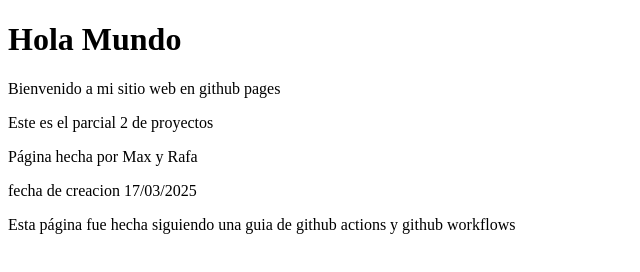
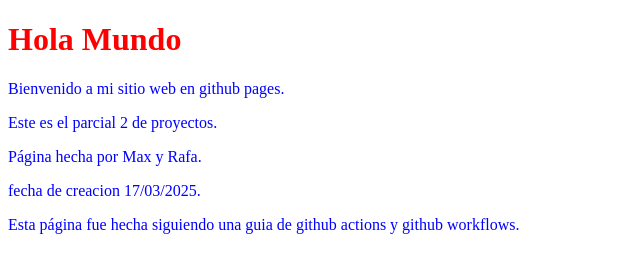
Before and after one commit to RafaelHdez/parcial2-pruebas, a plain HTML site: page index.html in a window 1280 px wide. Shown: the whole page, without its empty margins (0-640 px from the left). Drawn offline with Linux system fonts and the light colour scheme.

Commit message:
Added styles and changes to index

```diff
--- a/index.html
+++ b/index.html
@@ -4,13 +4,14 @@
     <meta charset="UTF-8">
     <meta name="viewport" content="width=device-width, initial-scale=1.0">
     <title>Document</title>
+    <link rel="stylesheet" href="style.css">
 </head>
 <body>
     <h1>Hola Mundo</h1>
-    <p>Bienvenido a mi sitio web en github pages</p>
-    <p>Este es el parcial 2 de proyectos</p>
-    <p>Página hecha por Max y Rafa</p>
-    <p>fecha de creacion 17/03/2025</p>
-    <p>Esta página fue hecha siguiendo una guia de github actions y github workflows</p>
+    <p>Bienvenido a mi sitio web en github pages.</p>
+    <p>Este es el parcial 2 de proyectos.</p>
+    <p>Página hecha por Max y Rafa.</p>
+    <p>fecha de creacion 17/03/2025.</p>
+    <p>Esta página fue hecha siguiendo una guia de github actions y github workflows.</p>
 </body>
 </html>
--- /dev/null
+++ b/style.css
@@ -0,0 +1,7 @@
+h1 {
+    color: red;
+}
+
+p {
+    color: blue;
+}
```
